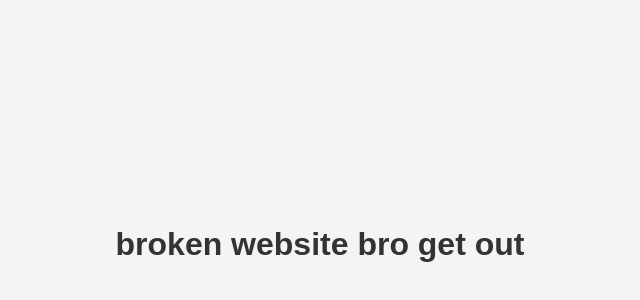
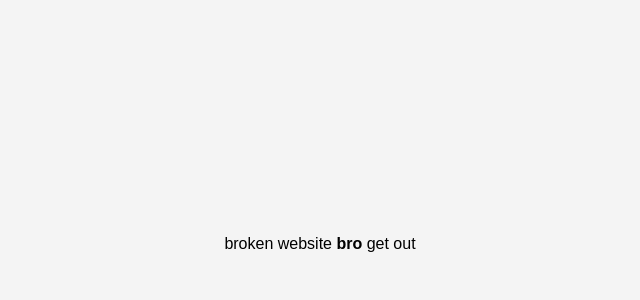
Before and after one commit to Jedominoes/titit-___, a plain HTML site: page index.html in a window 1280 px wide. Shown: the part 164-464 px from the top of the page, without its empty margins (320-960 px from the left). Drawn offline with Linux system fonts and the light colour scheme.

Commit message:
Update index.html

```diff
--- a/index.html
+++ b/index.html
@@ -19,6 +19,6 @@
     </style>
 </head>
 <body>
-    <h1>broken website <b>bro</b> get out</h1>
+    <p>broken website <b>bro</b> get out</p>
 </body>
 </html>
```
